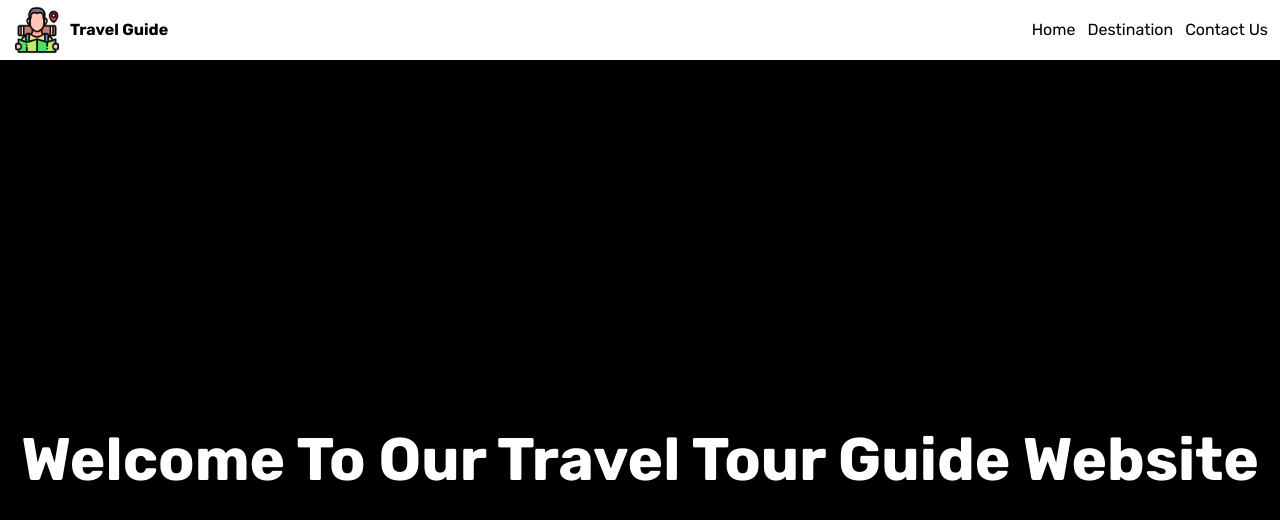
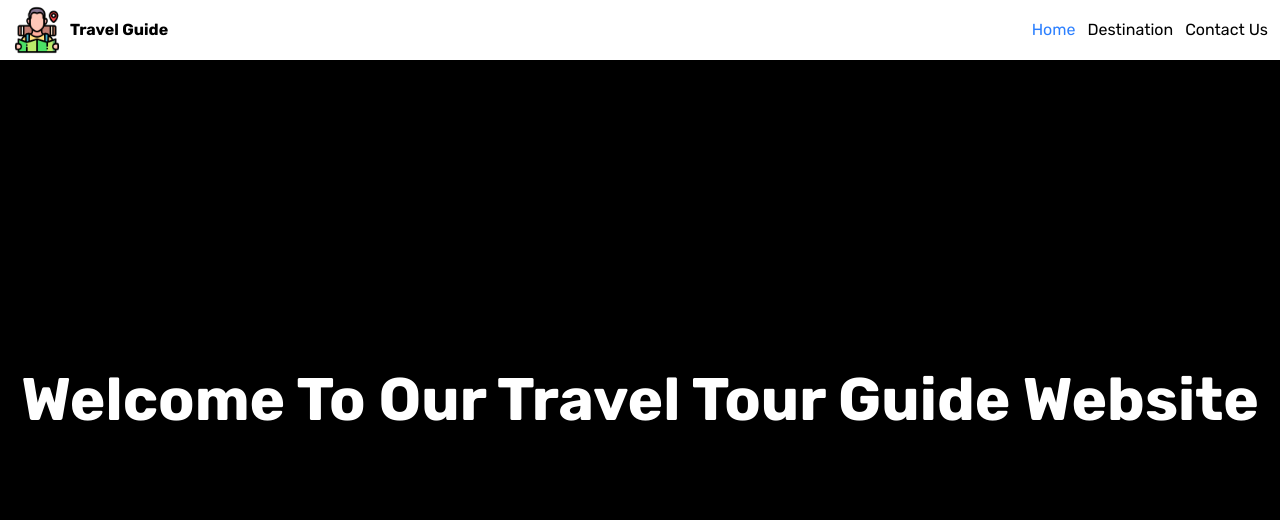
Before and after one commit to rajlucifer/next-basic-project, a Next.js app: page / in a window 1280 px wide. Shown: the top 520 px of the page. Built offline with nearby package versions, Linux system fonts and the light colour scheme.

Commit message:
correct the navbar

```diff
--- a/src/components/Navbar.tsx
+++ b/src/components/Navbar.tsx
@@ -1,19 +1,22 @@
+'use client'
 import React from "react";
 import Image from "next/image";
 import img from "../../public/tour-guide.png"
 import Link from "next/link";
+import { usePathname } from "next/navigation";
 
 const Navbar = ()=>{
+    const path = usePathname(); // it return the path like / , /destination etc
     return(
-        <nav className="bg-white w-full h-15 p-3 flex items-center justify-between text-black">
+        <nav className="bg-white w-full h-15 p-3 flex items-center justify-between text-black fixed  top-0">
             <div className="flex items-center gap-2">
                 <Link href={"/"}> <Image src={img} height={50} alt="tour" width={50}/></Link>
                 <h1 className="font-semibold">Travel Guide</h1>
             </div>
             <div className="flex gap-3 ">
-                <Link href={"/"}> <div className="cursor-pointer">Home</div></Link>
-                <Link href={"/destination"}><div className="cursor-pointer">Destination</div></Link>
-                <Link href={"/contact"}><div className="cursor-pointer">Contact Us</div></Link>
+                <Link href={"/"}> <div className={ `${path === '/' ? "text-blue-500" : ''} cursor-pointer `}>Home</div></Link>
+                <Link href={"/destination"}><div className={ `${path === '/destination' ? "text-blue-500" : ''} cursor-pointer `}>Destination</div></Link>
+                <Link href={"/contact"}><div className={ `${path === '/contact' ? "text-blue-500" : ''} cursor-pointer `}>Contact Us</div></Link>
 
 
             </div>
```
